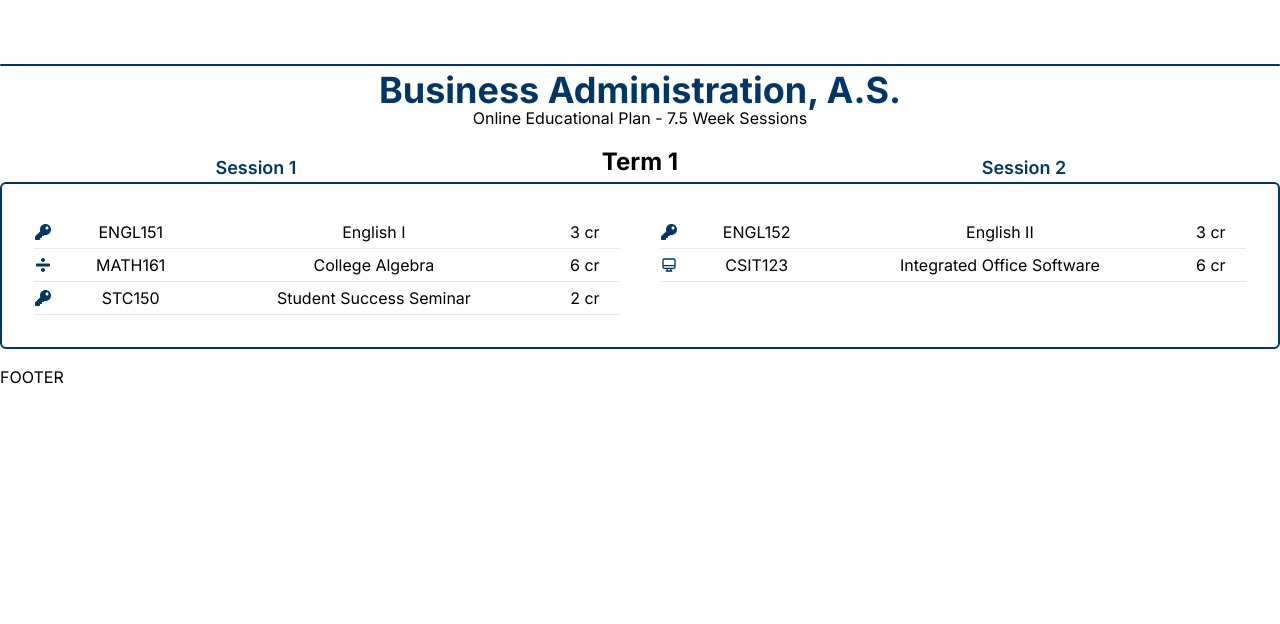
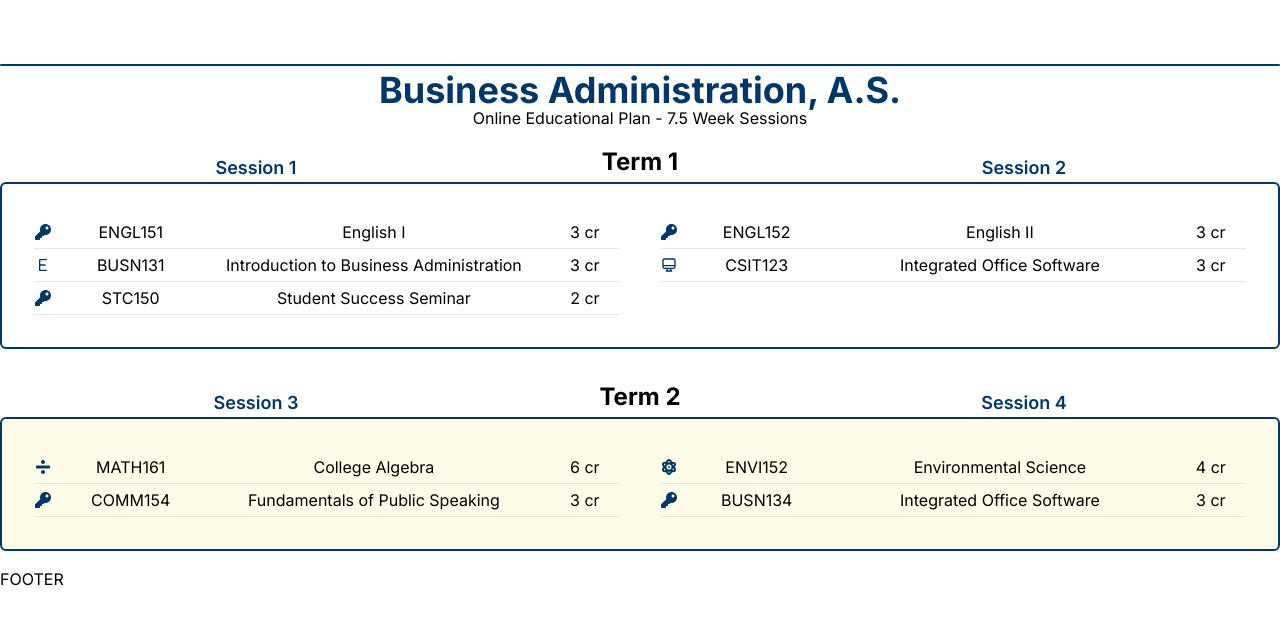
Before and after one commit to OCCeLearning/program-plans, a Next.js app: page /business-administration-as in a window 1280 px wide. Shown: the top 624 px of the page. Built offline with nearby package versions, Linux system fonts and the light colour scheme.

Commit message:
added alternating bg color

```diff
--- a/data/programs.json
+++ b/data/programs.json
@@ -19,10 +19,10 @@
                   "credits": 3
                 },
                 {
-                  "icons": ["gmat"],
-                  "code": "MATH161",
-                  "title": "College Algebra",
-                  "credits": 6
+                  "icons": ["elective"],
+                  "code": "BUSN131",
+                  "title": "Introduction to Business Administration",
+                  "credits": 3
                 },
                 {
                   "icons": ["key"],
@@ -45,7 +45,46 @@
                   "icons": ["tech"],
                   "code": "CSIT123",
                   "title": "Integrated Office Software",
+                  "credits": 3
+                }
+              ]
+            }
+          ]
+        },
+        {
+          "title": "Term 2",
+          "sessions": [
+            {
+              "title": "Session 3",
+              "courses": [
+                {
+                  "icons": ["gmat"],
+                  "code": "MATH161",
+                  "title": "College Algebra",
                   "credits": 6
+                },
+                {
+                  "icons": ["key"],
+                  "code": "COMM154",
+                  "title": "Fundamentals of Public Speaking",
+                  "credits": 3
+                }
+              ]
+            },
+            {
+              "title": "Session 4",
+              "courses": [
+                {
+                  "icons": ["gscl"],
+                  "code": "ENVI152",
+                  "title": "Environmental Science",
+                  "credits": 4
+                },
+                {
+                  "icons": ["key"],
+                  "code": "BUSN134",
+                  "title": "Integrated Office Software",
+                  "credits": 3
                 }
               ]
             }
--- a/pages/[slug].js
+++ b/pages/[slug].js
@@ -62,7 +62,11 @@ export default function Home(props) {
                   {term.sessions[1].title}
                 </h3>
               </div>
-              <div className="border-2 border-ocean-blue rounded-md">
+              <div
+                className={`border-2 border-ocean-blue rounded-md ${
+                  i % 2 !== 0 && `bg-yellow-50`
+                }`}
+              >
                 <div className="grid lg:grid-cols-2 gap-y-6 lg:gap-y-0 lg:gap-x-10 p-4 md:p-6 lg:p-8">
                   {term.sessions.length > 0 &&
                     term.sessions.map((session, j) => {
```
